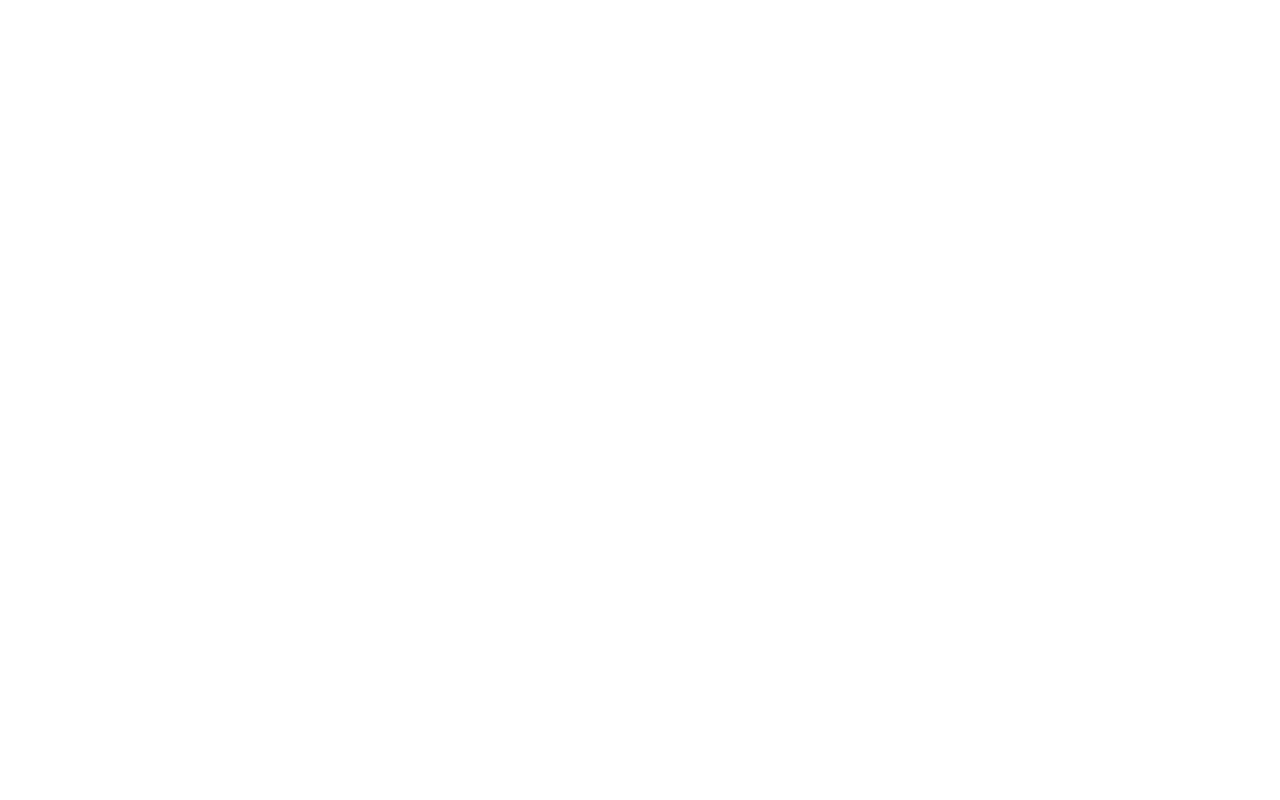
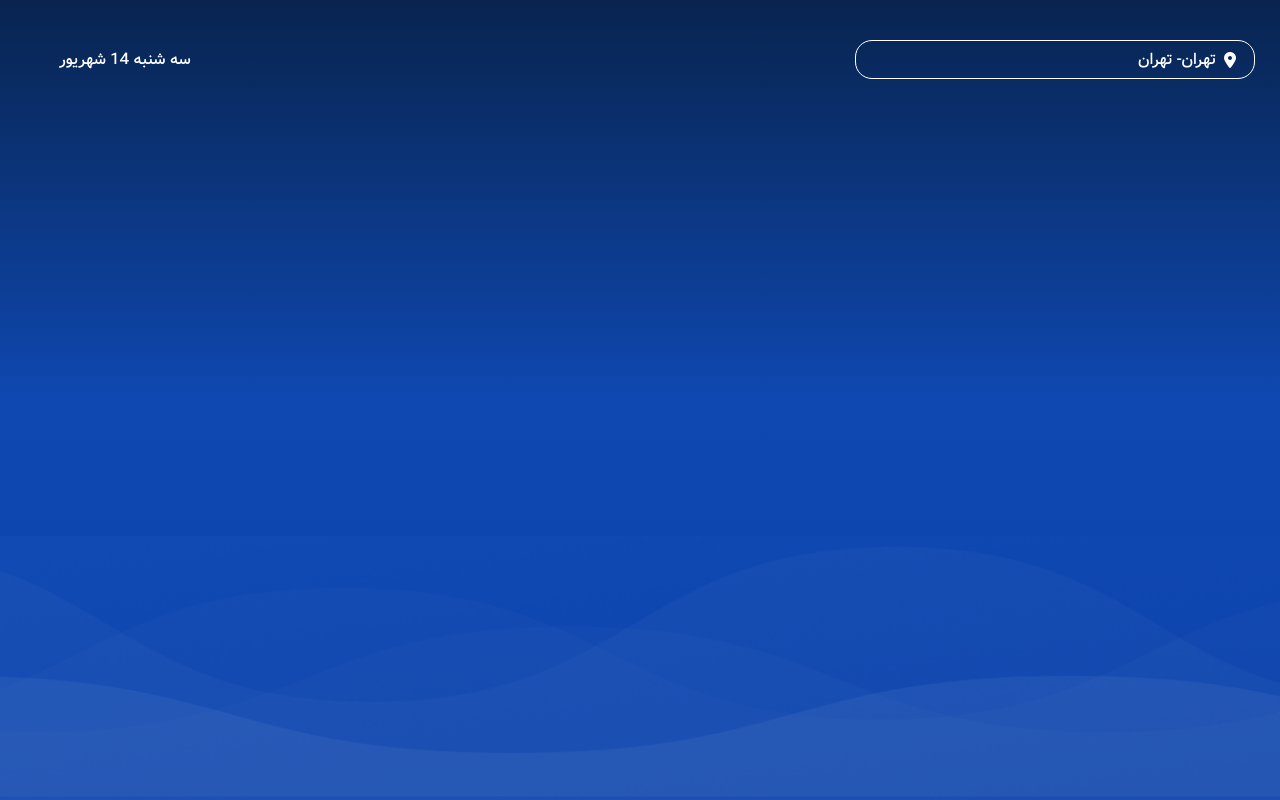
Before and after one commit to zeynab-asgharian/KarYar-meteorology, a plain HTML site: page index.html in a window 1280 px wide. Drawn offline with Linux system fonts and the light colour scheme.

Commit message:
add header section

```diff
--- a/css/style.css
+++ b/css/style.css
@@ -0,0 +1,88 @@
+*,
+*::after,
+*::before {
+    margin: 0;
+    padding: 0;
+    box-sizing: border-box;
+}
+
+@font-face {
+    font-family:Vazir-Medium ;
+    src: url("../fonts/Vazir-Medium.ttf");
+}
+body {
+    font-family:Vazir-Medium ;
+}
+main {
+    width: 100%;
+    height: 100vh;
+    background-color: dodgerblue;
+    background: linear-gradient(#08244F, #0f48b1, #0B42AB);
+    position: relative;
+}
+
+main .main-header {
+    width: 100%;
+    position: absolute;
+    left: 0;
+    top: 40px;
+    display: flex;
+    justify-content: space-between;
+    align-items: center;
+    color: white;
+    padding: 0 25px;
+}
+
+main .main-header .item-right {
+    width: 65%;
+    padding: 6px 18px 6px 0;
+    max-width: 400px;
+    display: flex;
+    justify-content: flex-start;
+    align-items: center;
+    border: 1px solid white;
+    border-radius: 17px;
+}
+main .main-header .item-right i {
+    margin-left: 8px;
+}
+main .main-header .item-left {
+    width: 30%;
+    max-width: 200px;
+    display: flex;
+    justify-content: center;
+    align-items: center;
+    padding: 6px 0;
+    text-align: center;
+}
+
+main .background-footer {
+    width: 100%;
+    height: 264px;
+    background: url("../img/image1.png") no-repeat center center;
+    background-size: cover;
+    position: absolute;
+    left: 0;
+    bottom: 0;
+}
+
+
+@media (max-width:600px) {
+    main .main-header {
+        font-size: 14px;
+    }
+}
+@media (max-width:460px) {
+    main .main-header {
+        flex-direction: column;
+    }
+
+    main .main-header .item-right {
+        margin-bottom: 15px;
+        width: 90%;
+    }
+
+    main .main-header .item-left {
+        width: 90%;
+    }
+}
--- a/index.html
+++ b/index.html
@@ -1,11 +1,33 @@
 <!DOCTYPE html>
-<html lang="en">
-<head>
-    <meta charset="UTF-8">
-    <meta name="viewport" content="width=device-width, initial-scale=1.0">
+<html lang="fa" dir="rtl">
+  <head>
+    <meta charset="UTF-8" />
+    <meta name="viewport" content="width=device-width, initial-scale=1.0" />
     <title>زینب اصغریان- تعیین سطح جاوا اسکریپت کاریار</title>
-</head>
-<body>
+    <link rel="stylesheet" href="css/style.css" />
 
-</body>
+    <link
+      rel="stylesheet"
+      href="https://cdnjs.cloudflare.com/ajax/libs/font-awesome/6.6.0/css/all.min.css"
+      integrity="sha512-Kc323vGBEqzTmouAECnVceyQqyqdsSiqLQISBL29aUW4U/M7pSPA/gEUZQqv1cwx4OnYxTxve5UMg5GT6L4JJg=="
+      crossorigin="anonymous"
+      referrerpolicy="no-referrer"
+    />
+  </head>
+  <body>
+    <main>
+      <div class="main-header">
+        <div class="item-right">
+          <i
+            class="fa-solid fa-location-dot item-right-icon"
+            style="color: #ffffff"
+          ></i>
+          <div class="item-right-text">تهران- تهران</div>
+        </div>
+
+        <div class="item-left">سه شنبه 14 شهریور</div>
+      </div>
+      <div class="background-footer"></div>
+    </main>
+  </body>
 </html>
```
Also changed, not shown: fonts/Vazir-Bold.ttf (added), fonts/Vazir-Light.ttf (added), fonts/Vazir-Medium.ttf (added), img/image1.png (renamed from img/image 1.png).
